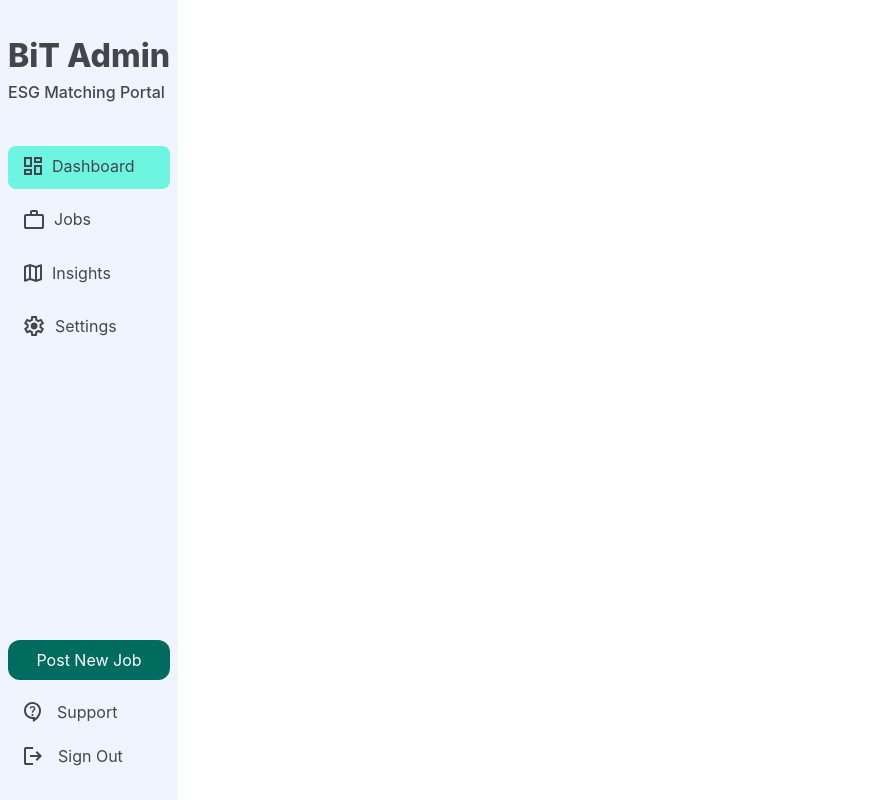
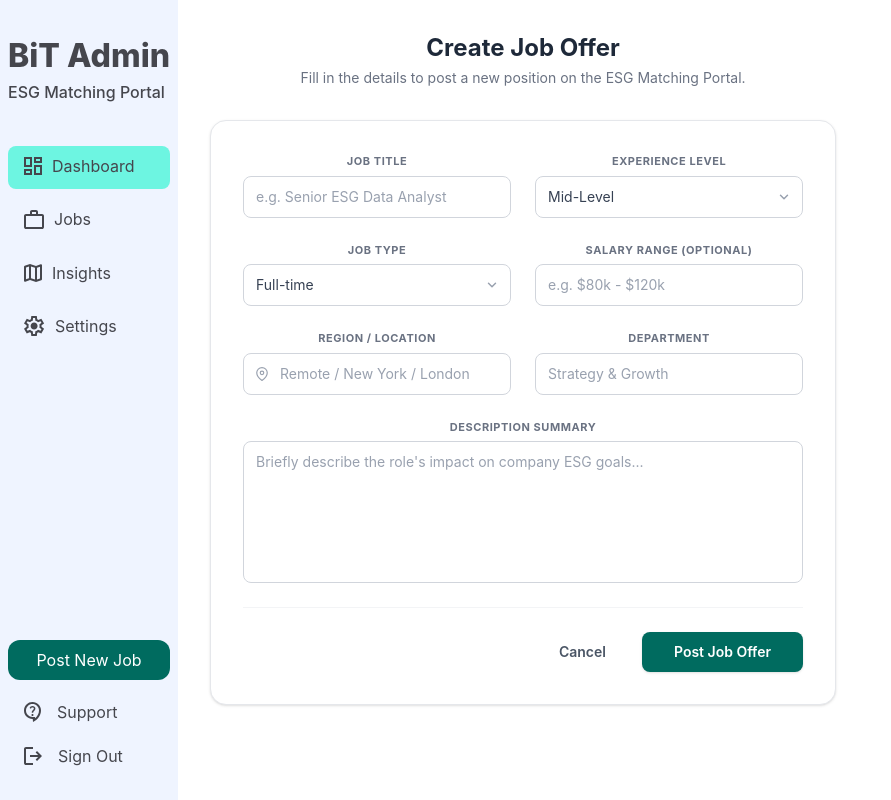
Before and after one commit to No-Country-simulation/Simulacion-project-Equipo-79-APP-BIT, a React app in the folder frontend/: page /create-job in a window 1280 px wide. Shown: the whole page, without its empty margins (0-891 px from the left). Built offline with nearby package versions, Linux system fonts and the light colour scheme; the HTML template or start-up script is replaced by a standard one.

Commit message:
add: basic template for create jobs

```diff
--- a/frontend/src/main.jsx
+++ b/frontend/src/main.jsx
@@ -7,6 +7,7 @@ import BaseLayout from './layouts/BaseLayout.jsx'
 import './index.css'
 import App from './App.jsx'
 import RegisterCompany from './pages/RegisterCompany.jsx';
+import CreateJobOffer from './pages/CreateJobOffer.jsx';
 
 createRoot(document.getElementById('root')).render(
   <StrictMode>
@@ -15,6 +16,7 @@ createRoot(document.getElementById('root')).render(
         <Routes>
           <Route path='/' element={<App />} />
           <Route path='/register-company' element={<RegisterCompany />} />
+          <Route path='/create-job' element={<CreateJobOffer />} />
         </Routes>
       </BrowserRouter>
     </BaseLayout>
--- a/frontend/src/pages/CreateJobOffer.jsx
+++ b/frontend/src/pages/CreateJobOffer.jsx
@@ -1,10 +1,204 @@
+import { useState } from 'react';
+
+const PinIcon = () => (
+  <svg width="14" height="14" viewBox="0 0 24 24" fill="none" stroke="currentColor" strokeWidth="2" strokeLinecap="round" strokeLinejoin="round">
+    <path d="M21 10c0 7-9 13-9 13s-9-6-9-13a9 9 0 0 1 18 0z"/>
+    <circle cx="12" cy="10" r="3"/>
+  </svg>
+);
+
+const ChevronIcon = () => (
+  <svg width="14" height="14" viewBox="0 0 24 24" fill="none" stroke="currentColor" strokeWidth="2.5" strokeLinecap="round" strokeLinejoin="round">
+    <polyline points="6 9 12 15 18 9"/>
+  </svg>
+);
 
 const CreateJobOffer = () => {
+  const [formData, setFormData] = useState({
+    title: '',
+    experienceLevel: 'MID',
+    jobType: 'FULL_TIME',
+    salaryRange: '',
+    region: '',
+    department: '',
+    description: '',
+  });
+
+  const handleChange = (e) => {
+    const { name, value } = e.target;
+    setFormData(prev => ({ ...prev, [name]: value }));
+  };
+
+  const handleSubmit = (e) => {
+    e.preventDefault();
+    console.log('Form submitted:', formData);
+    // TODO: Connect with backend API POST /jobs
+  };
+
+  const labelClass =
+    'text-[11px] font-bold uppercase tracking-wider text-gray-500 mb-1.5';
+  const inputClass =
+    'w-full border border-gray-300 rounded-lg px-3 py-2.5 text-sm text-gray-700 placeholder-gray-400 focus:outline-none focus:ring-2 focus:ring-[#2B6952]/20 focus:border-[#2B6952] bg-white transition-all';
+
   return (
-    <div>
-      <h2>Create Job Offer Page</h2>
+    <div className="p-8 max-w-4xl mx-auto">
+      {/* Header Area */}
+      <div className="mb-8">
+        <h1 className="text-2xl font-bold text-gray-800">Create Job Offer</h1>
+        <p className="text-sm text-gray-500 mt-1">Fill in the details to post a new position on the ESG Matching Portal.</p>
+      </div>
+
+      {/* Card */}
+      <div className="bg-white rounded-2xl border border-gray-200 shadow-sm overflow-hidden">
+        <form onSubmit={handleSubmit} className="p-8 flex flex-col gap-6">
+
+          {/* ── Row 1: Job Title + Experience Level ── */}
+          <div className="grid grid-cols-1 md:grid-cols-2 gap-6">
+
+            {/* Job Title */}
+            <div className="flex flex-col">
+              <label className={labelClass}>Job Title</label>
+              <input
+                type="text"
+                name="title"
+                value={formData.title}
+                onChange={handleChange}
+                placeholder="e.g. Senior ESG Data Analyst"
+                className={inputClass}
+                required
+              />
+            </div>
+
+            {/* Experience Level */}
+            <div className="flex flex-col">
+              <label className={labelClass}>Experience Level</label>
+              <div className="relative">
+                <select
+                  name="experienceLevel"
+                  value={formData.experienceLevel}
+                  onChange={handleChange}
+                  className={`${inputClass} appearance-none pr-9 cursor-pointer`}
+                >
+                  <option value="JUNIOR">Junior</option>
+                  <option value="MID">Mid-Level</option>
+                  <option value="SENIOR">Senior</option>
+                </select>
+                <span className="pointer-events-none absolute right-3 top-1/2 -translate-y-1/2 text-gray-400">
+                  <ChevronIcon />
+                </span>
+              </div>
+            </div>
+          </div>
+
+          {/* ── Row 2: Job Type + Salary Range ── */}
+          <div className="grid grid-cols-1 md:grid-cols-2 gap-6">
+
+            {/* Job Type */}
+            <div className="flex flex-col">
+              <label className={labelClass}>Job Type</label>
+              <div className="relative">
+                <select
+                  name="jobType"
+                  value={formData.jobType}
+                  onChange={handleChange}
+                  className={`${inputClass} appearance-none pr-9 cursor-pointer`}
+                >
+                  <option value="FULL_TIME">Full-time</option>
+                  <option value="PART_TIME">Part-time</option>
+                  <option value="CONTRACT">Contract</option>
+                  <option value="INTERN">Internship</option>
+                </select>
+                <span className="pointer-events-none absolute right-3 top-1/2 -translate-y-1/2 text-gray-400">
+                  <ChevronIcon />
+                </span>
+              </div>
+            </div>
+
+            {/* Salary Range */}
+            <div className="flex flex-col">
+              <label className={labelClass}>Salary Range (Optional)</label>
+              <input
+                type="text"
+                name="salaryRange"
+                value={formData.salaryRange}
+                onChange={handleChange}
+                placeholder="e.g. $80k - $120k"
+                className={inputClass}
+              />
+            </div>
+          </div>
+
+          {/* ── Row 3: Region / Location + Department ── */}
+          <div className="grid grid-cols-1 md:grid-cols-2 gap-6">
+
+            {/* Region / Location */}
+            <div className="flex flex-col">
+              <label className={labelClass}>Region / Location</label>
+              <div className="relative">
+                <span className="pointer-events-none absolute left-3 top-1/2 -translate-y-1/2 text-gray-400">
+                  <PinIcon />
+                </span>
+                <input
+                  type="text"
+                  name="region"
+                  value={formData.region}
+                  onChange={handleChange}
+                  placeholder="Remote / New York / London"
+                  className={`${inputClass} pl-9`}
+                  required
+                />
+              </div>
+            </div>
+
+            {/* Department */}
+            <div className="flex flex-col">
+              <label className={labelClass}>Department</label>
+              <input
+                type="text"
+                name="department"
+                value={formData.department}
+                onChange={handleChange}
+                placeholder="Strategy & Growth"
+                className={inputClass}
+                required
+              />
+            </div>
+          </div>
+
+          {/* ── Row 4: Description Summary ── */}
+          <div className="flex flex-col">
+            <label className={labelClass}>Description Summary</label>
+            <textarea
+              name="description"
+              value={formData.description}
+              onChange={handleChange}
+              placeholder="Briefly describe the role's impact on company ESG goals..."
+              rows={6}
+              className={`${inputClass} resize-none`}
+              required
+            />
+          </div>
+
+          {/* ── Action Buttons ── */}
+          <div className="border-t border-gray-100 pt-6 flex justify-end gap-3">
+            <button
+              type="button"
+              className="px-6 py-2.5 text-sm font-semibold text-gray-600 hover:bg-gray-50 rounded-lg transition-colors cursor-pointer"
+            >
+              Cancel
+            </button>
+            <button
+              type="submit"
+              className="bg-[#006B5F] hover:bg-[#005a50] active:scale-95 text-white text-sm font-semibold px-8 py-2.5 rounded-lg transition-all shadow-sm cursor-pointer"
+            >
+              Post Job Offer
+            </button>
+          </div>
+
+        </form>
+      </div>
     </div>
-  )
-}
+  );
+};
 
-export default CreateJobOffer
+export default CreateJobOffer;
```
